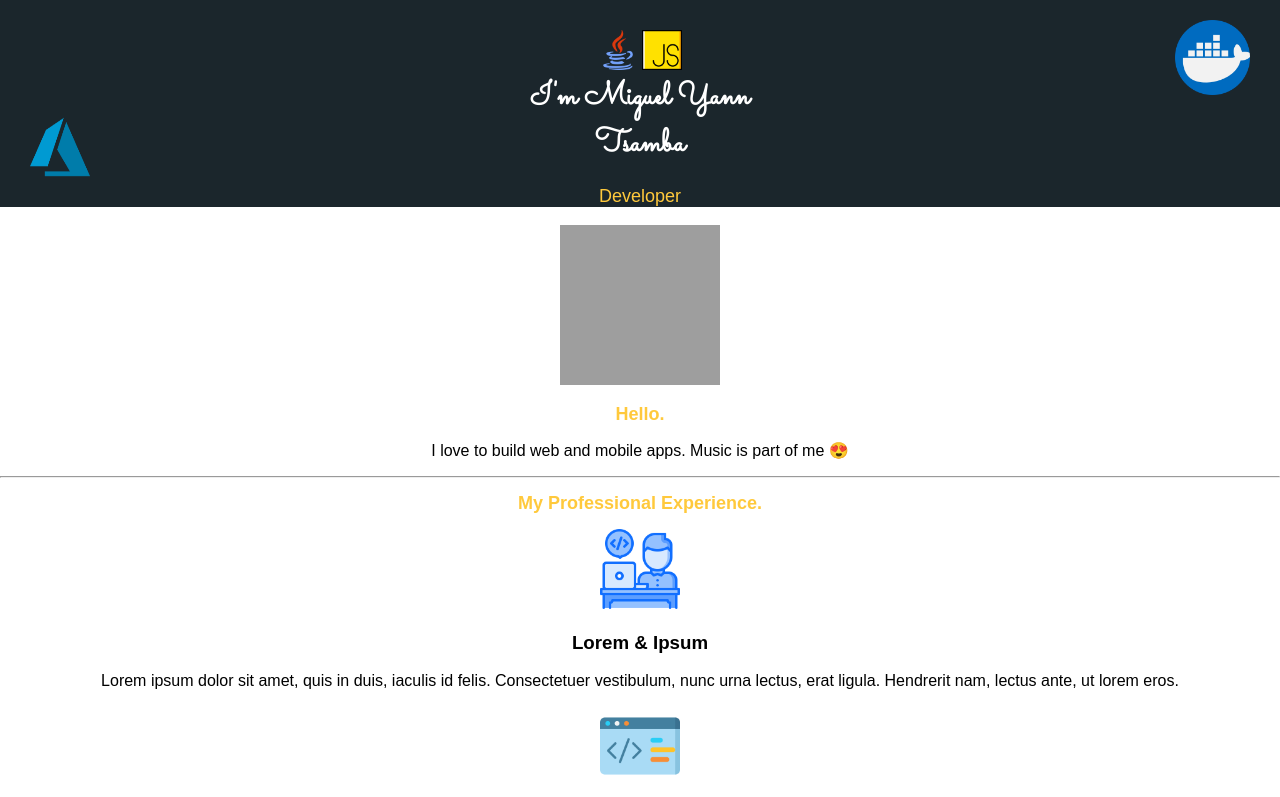
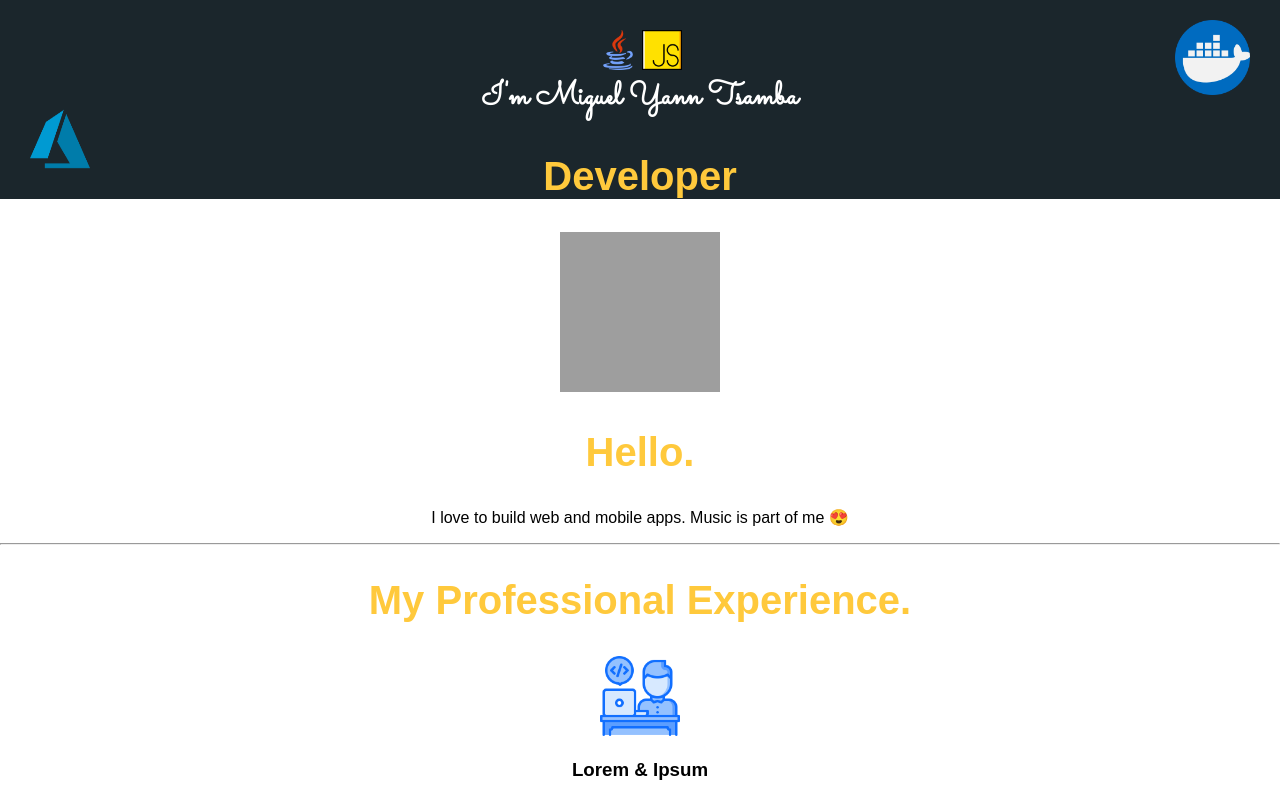
Before and after one commit to MiguelYann/myt.fr, a plain HTML site: page index.html in a window 1280 px wide. Shown: the top 797 px of the page. Drawn offline with Linux system fonts and the light colour scheme; grey boxes are pictures that could not be loaded.

Commit message:
Improve CSS properties for better accessibiity

```diff
--- a/css/styles.css
+++ b/css/styles.css
@@ -13,8 +13,8 @@ body {
 }
 
 h1 {
-  width: 20%;
   margin: 0 auto;
+  font-size: 3, 125em;
   font-family: 'Sacramento', fantasy, sans-serif;
 }
 
@@ -31,15 +31,10 @@ h1 {
   width: 60px;
 }
 
-.profession {
-  color: #ffc93c;
-  font-size: 18px;
-  font-family: fantasy, sans-serif;
-}
 
 h2 {
   color: #ffc93c;
-  font-size: 18px;
+  font-size: 2.5rem;
   font-family: fantasy, sans-serif;
 }
 
--- a/index.html
+++ b/index.html
@@ -17,7 +17,7 @@
       <img class="top-img-cloud" src="./images/azure.png" alt="cloud" />
       <img id="logo-java"" src="./images/js.png" alt="java-logo" srcset="">
       <h1>I'm Miguel Yann Tsamba</h1>
-      <p class="profession">Developer</p>
+      <h2 class="profession">Developer</h2>
       <img id="logo-cloud" src="./images/docker.png" alt="logo-clouding" />
     </div>
 
```
